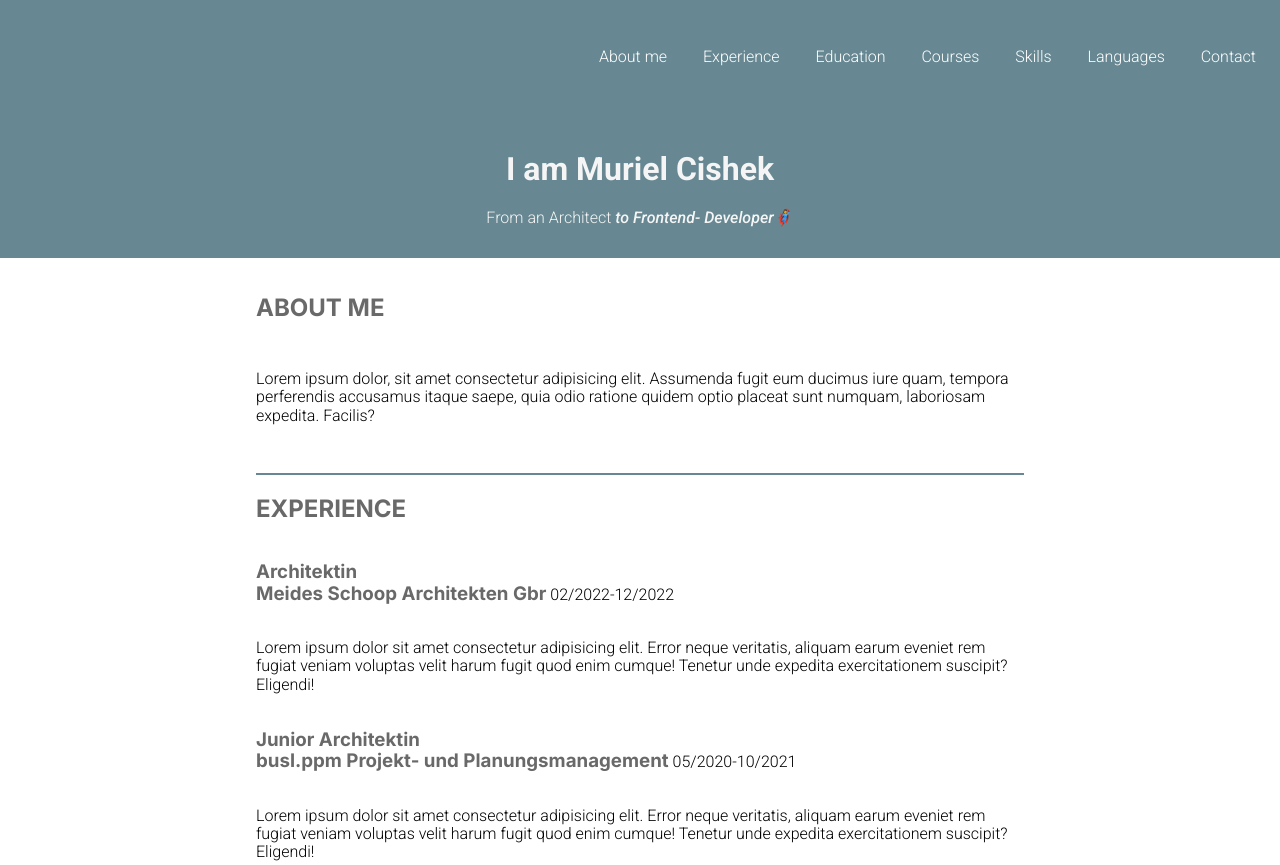
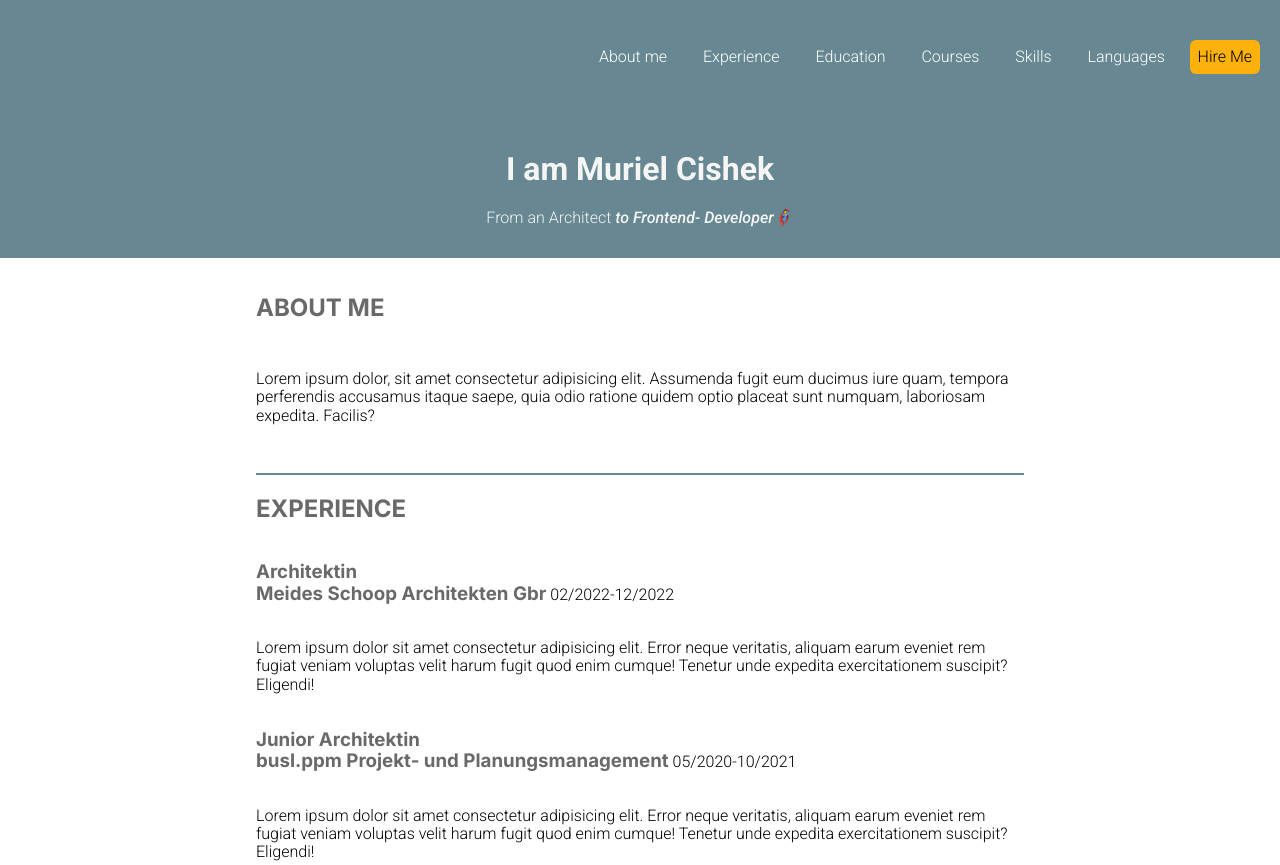
Before and after one commit to Murielcibra/CV, a website: page index.html in a window 1280 px wide. Shown: the top 865 px of the page. Drawn offline with nearby package versions, Linux system fonts and the light colour scheme.

Commit message:
Position_Test

```diff
--- a/index.html
+++ b/index.html
@@ -31,6 +31,7 @@
       <a class="nav-link" href="#languages">Languages</a>
       <a class="nav-link" href="#contact">Contact</a>
     </nav>
+    <aside class="hire-me">Hire Me</aside>
     <header class="header">
       <h1>I am Muriel Cishek <br /></h1>
       <p>From an Architect <em>to Frontend- Developer</em></p>
--- a/style.css
+++ b/style.css
@@ -16,12 +16,27 @@ h3 {
 .header > p::after {
   content: "🦸‍♀️";
 }
+.hire-me {
+  position: absolute;
+  right: 20px;
+  top: 40px;
+  padding: 8px;
+  border-radius: 6px;
+  background: #fcb10d;
+  color: black;
+}
+
+.hire-me:hover {
+  color: #fcb10d;
+  background-color: black;
+}
 
 .header {
   text-align: center;
   padding: 15px;
   background-color: #678892;
   color: whitesmoke;
+  position: relative;
 }
 .header.navigation {
   text-align: right;
```
